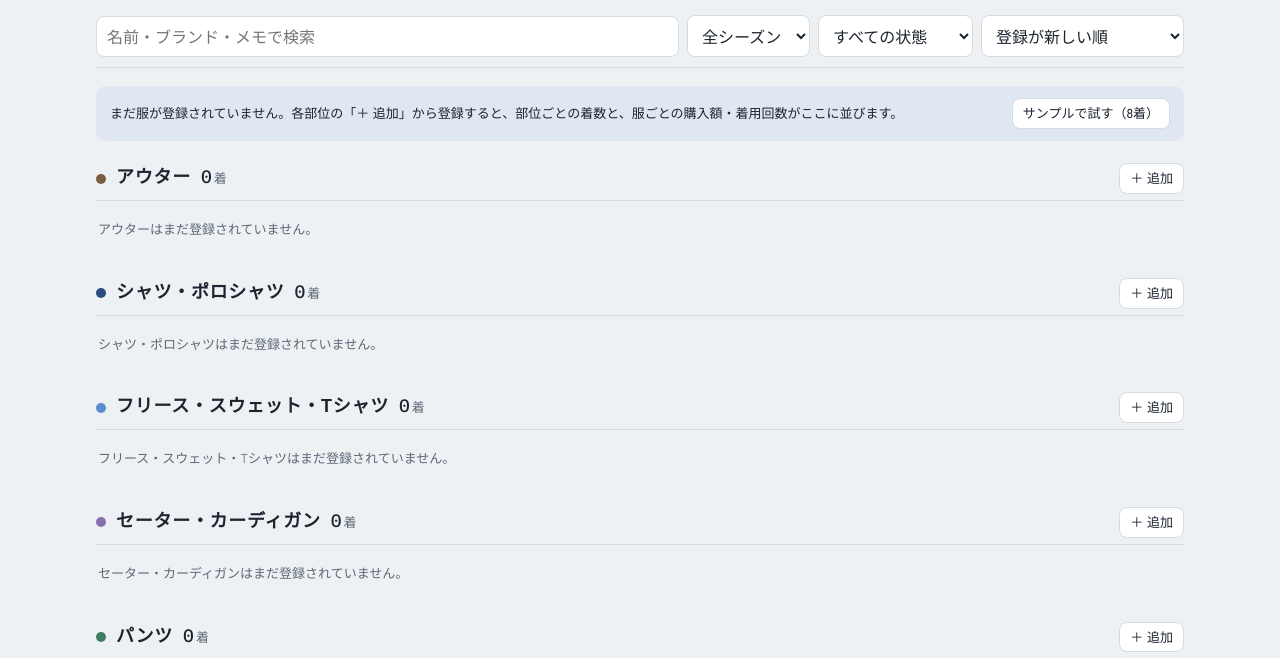
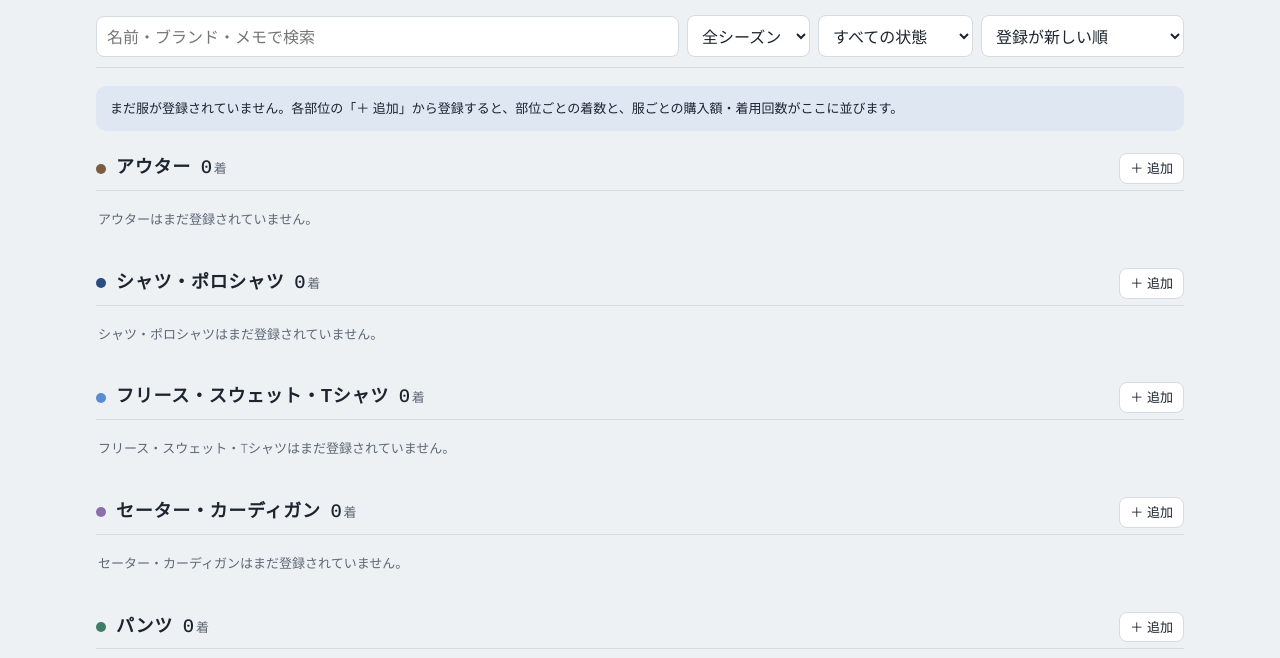
Before and after one commit to ryotanagao28-netizen/my-clothes, a plain HTML site: page index.html in a window 1280 px wide. Shown: the part 105-763 px from the top of the page. Drawn offline with Linux system fonts and the light colour scheme; a web font is replaced by a local one.

Commit message:
Add files via upload

```diff
--- a/index.html
+++ b/index.html
@@ -472,8 +472,7 @@ dialog form { display: flex; flex-direction: column; max-height: calc(100dvh - 2
     const g = $("#grid"); g.replaceChildren();
     if (!items.length) {
       g.append(el("div", { class: "intro" },
-        el("p", { text: "まだ服が登録されていません。各部位の「＋ 追加」から登録すると、部位ごとの着数と、服ごとの購入額・着用回数がここに並びます。" }),
-        el("button", { class: "btn small", type: "button", onclick: loadSamples, text: "サンプルで試す（8着）" })));
+        el("p", { text: "まだ服が登録されていません。各部位の「＋ 追加」から登録すると、部位ごとの着数と、服ごとの購入額・着用回数がここに並びます。" })));
     }
     const list = visible();
     const filtered = !!(filter.q.trim() || filter.season || filter.status);
```
